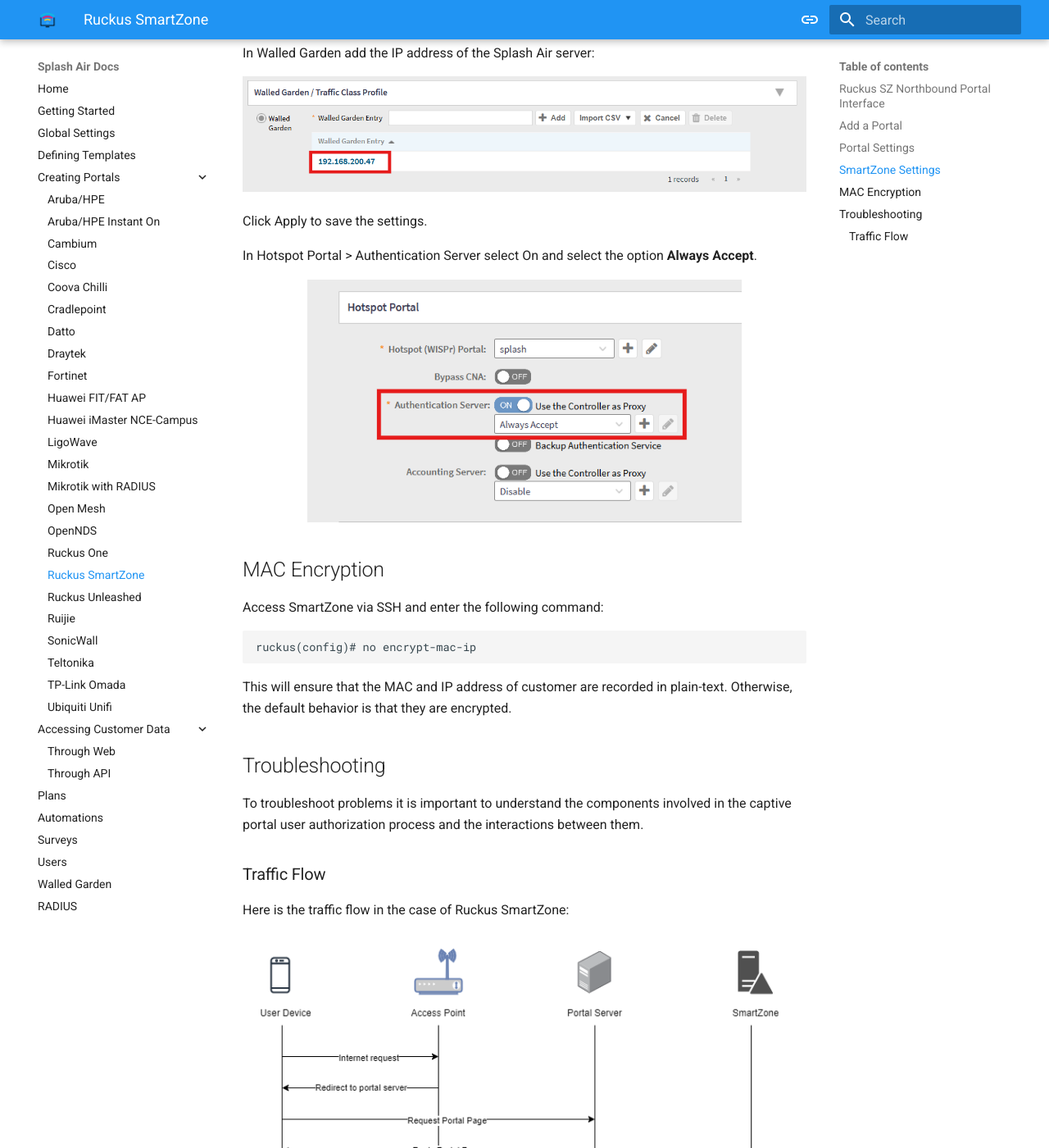
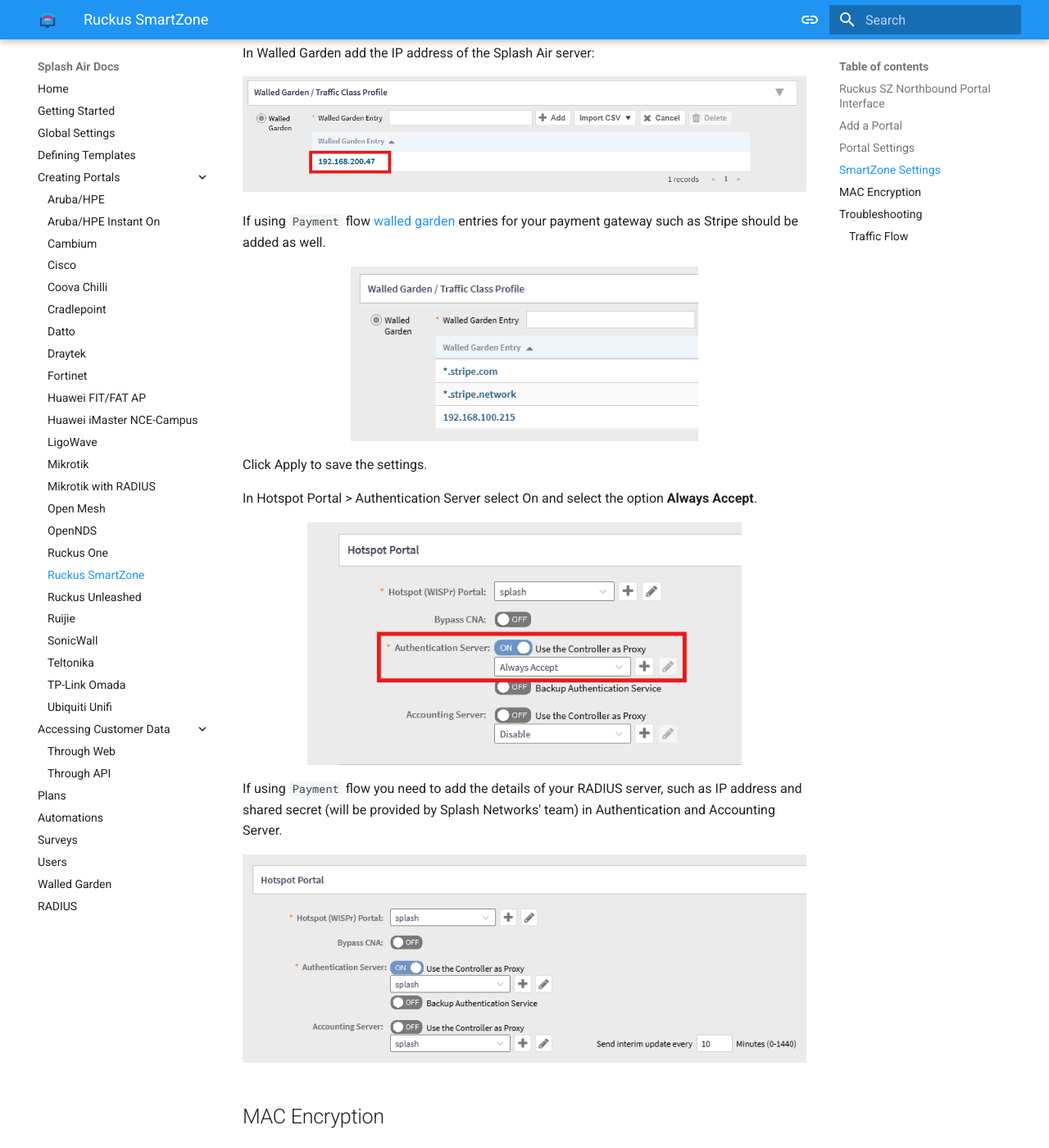
Before and after one commit to splash-networks/admin-panel-doc, an MkDocs documentation site: the page built from docs/portals/ruckus-smartzone.md, in a window 1280 px wide and 1400 px high, scrolled down 3441 px. Shown: the whole window at 82% size. Built offline with MkDocs 1.6.1 and Material for MkDocs 9.7.7, drawn with Linux system fonts in a browser that asks for light colours.

Commit message:
ruckus smartzone payment flow

```diff
--- a/docs/portals/ruckus-smartzone.md
+++ b/docs/portals/ruckus-smartzone.md
@@ -51,6 +51,12 @@
 
 ![Hotspot Walled Garden](../assets/images/portals/ruckus/walled-garden.png)
 
+If using `Payment` flow [walled garden](../walled-garden.md) entries for your payment gateway such as Stripe should be added as well.
+
+<figure markdown="span">
+  ![Hotspot Settings](../assets/images/portals/ruckus/walled-garden-payment.png){ width="90%" }
+</figure>
+
 Click Apply to save the settings.
 
 In Hotspot Portal > Authentication Server select On and select the option **Always Accept**.
@@ -58,6 +64,10 @@
 <figure markdown="span">
   ![Hotspot Settings](../assets/images/portals/ruckus/hotspot-portal.png){ width="80%" }
 </figure>
+
+If using `Payment` flow you need to add the details of your RADIUS server, such as IP address and shared secret (will be provided by Splash Networks' team) in Authentication and Accounting Server.
+
+![RADIUS](../assets/images/portals/ruckus/radius.png)
 
 ## MAC Encryption
 
```
Also changed, not shown: docs/assets/images/portals/ruckus/radius.png (added), docs/assets/images/portals/ruckus/walled-garden-payment.png (added).
